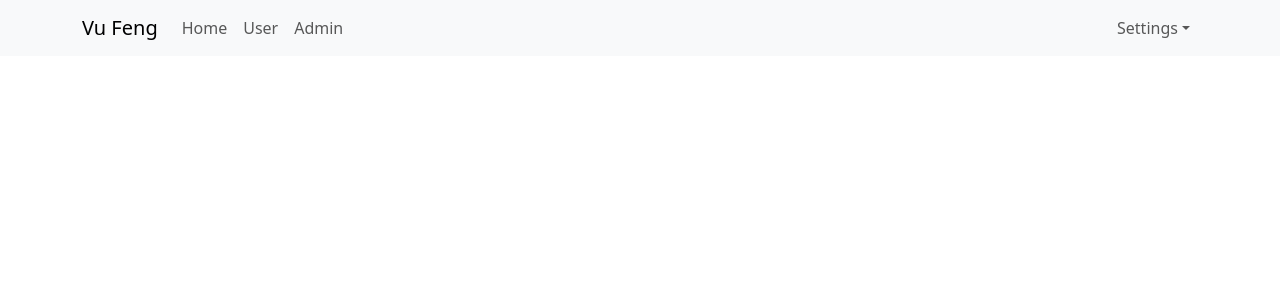
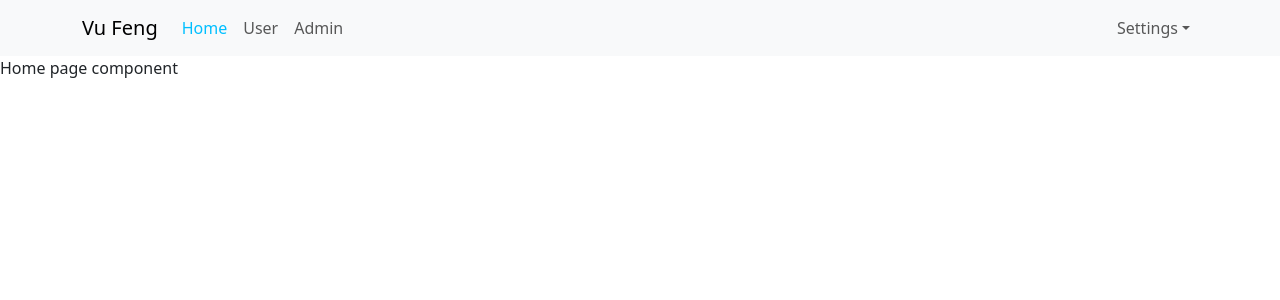
Before and after one commit to VuFeg/base-react-redux, a React (Create React App) app: page / in a window 1280 px wide. Shown: the top 300 px of the page. Built offline with nearby package versions, Linux system fonts and the light colour scheme.

Commit message:
index routes

```diff
--- a/src/App.scss
+++ b/src/App.scss
@@ -7,3 +7,15 @@ body {
   -webkit-font-smoothing: antialiased;
   -moz-osx-font-smoothing: grayscale;
 }
+
+.app-container {
+  .header-container {
+    .navbar-nav {
+      .nav-link {
+        &.active {
+          color: #00bfff;
+        }
+      }
+    }
+  }
+}
--- a/src/components/Header/Header.js
+++ b/src/components/Header/Header.js
@@ -2,29 +2,28 @@ import Container from 'react-bootstrap/Container';
 import Nav from 'react-bootstrap/Nav';
 import Navbar from 'react-bootstrap/Navbar';
 import NavDropdown from 'react-bootstrap/NavDropdown';
-import { Link } from "react-router-dom";
+import { NavLink } from "react-router-dom";
 
 const Header = () => {
     return (
-        <Navbar expand="lg" className="bg-body-tertiary">
+        <Navbar expand="lg" bg="light">
             <Container>
-                <Navbar.Brand href="#home">Vu Feng</Navbar.Brand>
+                <NavLink to="/" className='navbar-brand'>Vu Feng</NavLink>
+                {/* <Navbar.Brand href="#home">Vu Feng</Navbar.Brand> */}
                 <Navbar.Toggle aria-controls="basic-navbar-nav" />
                 <Navbar.Collapse id="basic-navbar-nav">
                     <Nav className="me-auto">
-                        <Link to="/" className='nav-link'>Home</Link>
-                        <Link to="/Users" className='nav-link'>User</Link>
-                        <Link to="/Admins" className='nav-link'>Admin</Link>
+                        <NavLink to="/" className='nav-link'>Home</NavLink>
+                        <NavLink to="/Users" className='nav-link'>User</NavLink>
+                        <NavLink to="/Admins" className='nav-link'>Admin</NavLink>
                     </Nav>
                     <Nav>
                         <NavDropdown title="Settings" id="basic-nav-dropdown">
-                            <NavDropdown.Item href="#action/3.1">Log in</NavDropdown.Item>
+                            <NavDropdown.Item >Log in</NavDropdown.Item>
                             <NavDropdown.Divider />
-                            <NavDropdown.Item href="#action/3.2">
-                                Log out
-                            </NavDropdown.Item>
+                            <NavDropdown.Item >Log out</NavDropdown.Item>
                             <NavDropdown.Divider />
-                            <NavDropdown.Item href="#action/3.3">Profile</NavDropdown.Item>
+                            <NavDropdown.Item >Profile</NavDropdown.Item>
                         </NavDropdown>
                     </Nav>
                 </Navbar.Collapse>
--- /dev/null
+++ b/src/components/Home/HomePage.js
@@ -0,0 +1,9 @@
+const HomePage = () => {
+    return (
+        <div className="homepage-container">
+            Home page component
+        </div>
+    )
+}
+
+export default HomePage;
--- a/src/index.js
+++ b/src/index.js
@@ -12,6 +12,7 @@ import {
 } from "react-router-dom";
 import User from './components/User/User';
 import Admin from './components/Admin/Admin';
+import HomePage from './components/Home/HomePage';
 
 const root = ReactDOM.createRoot(document.getElementById('root'));
 root.render(
@@ -20,6 +21,7 @@ root.render(
     <BrowserRouter>
       <Routes>
         <Route path='/' element={<App />}>
+          <Route index element={<HomePage />} />
           <Route path='/Users' element={<User />} />
           <Route path='/Admins' element={<Admin />} />
         </Route>
```
